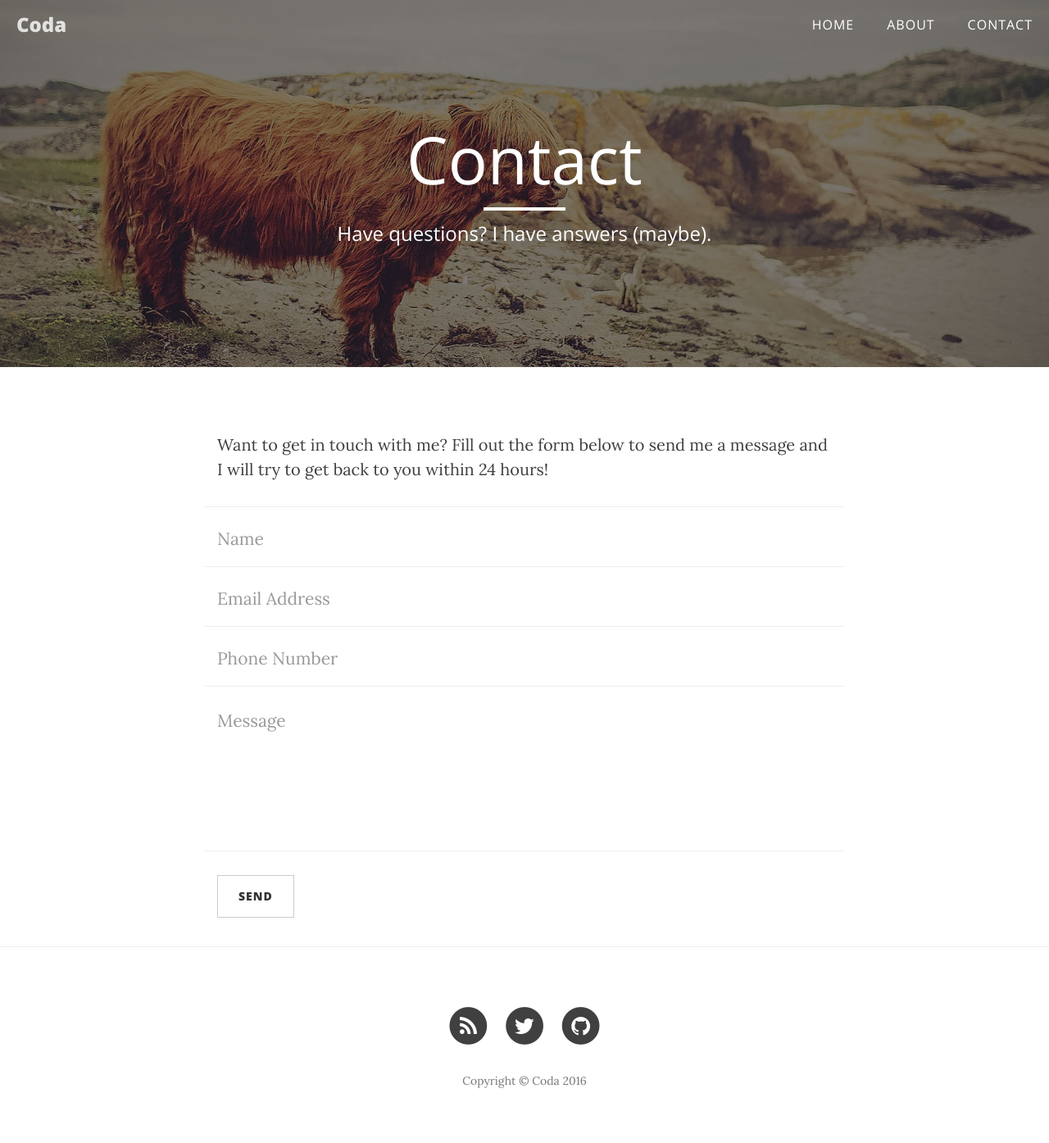
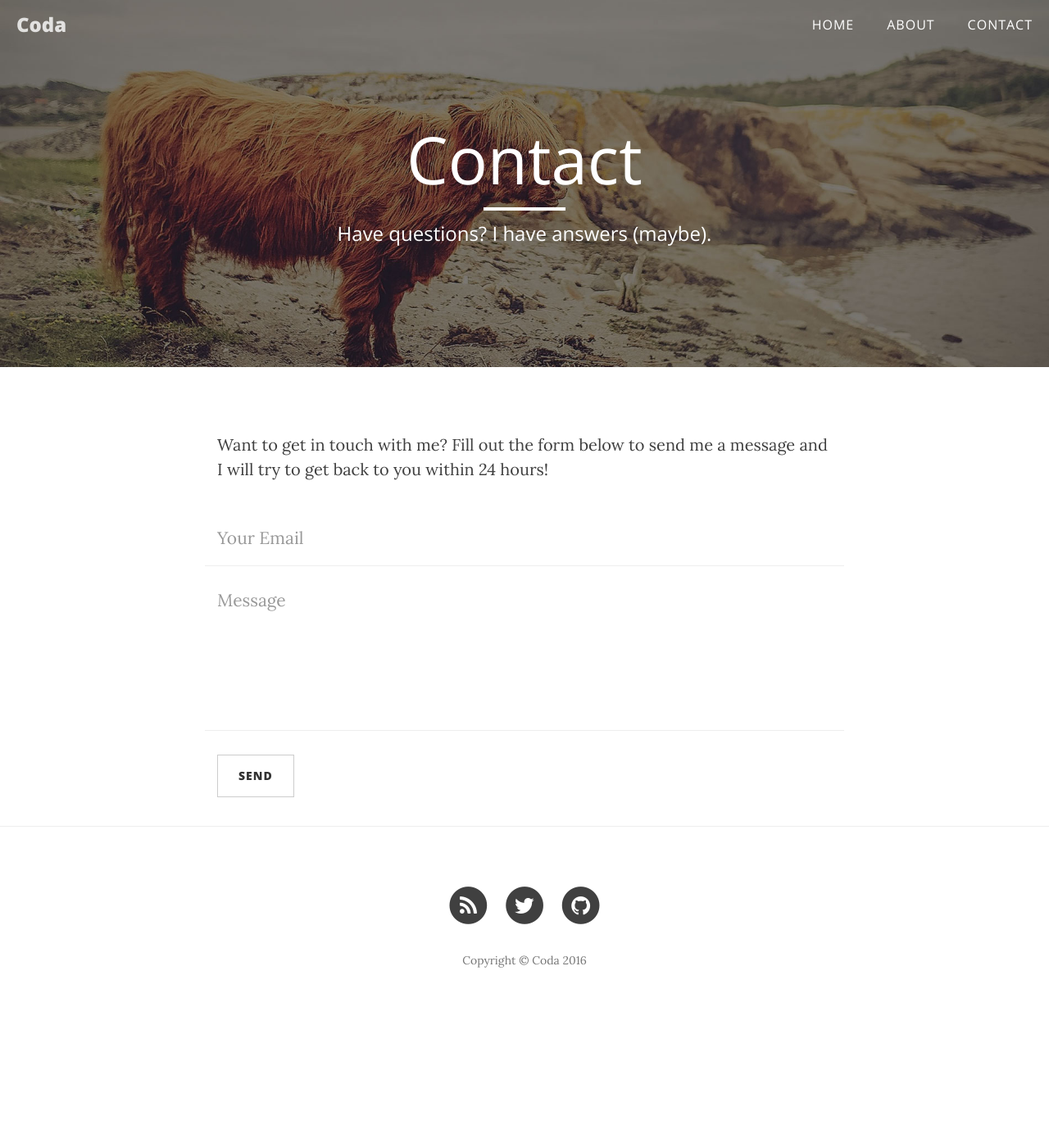
Before and after one commit to MrMonsk/Coda, a Jekyll site: the page built from contact.html, in a window 1280 px wide. Shown: the whole page at 82% size. Built offline with Jekyll 4.4.1, drawn with Linux system fonts in a browser that asks for light colours; nearby versions of some CDN libraries; after the commit the page ends 1248 px from its top, so only the background shows below that.

Commit message:
fixing email

```diff
--- a/contact.html
+++ b/contact.html
@@ -6,31 +6,17 @@ header-img: "img/contact-bg.jpg"
 ---
 
 <p>Want to get in touch with me? Fill out the form below to send me a message and I will try to get back to you within 24 hours!</p>
-<!-- Contact Form - Enter your email address on line 19 of the mail/contact_me.php file to make this form work. -->
-<!-- WARNING: Some web hosts do not allow emails to be sent through forms to common mail hosts like Gmail or Yahoo. It's recommended that you use a private domain email address! -->
-<!-- NOTE: To use the contact form, your site must be on a live web host with PHP! The form will not work locally! -->
-<form accept-charset="UTF-8" action="https://formkeep.com/f/73bcc1dd2e77" method="POST" name="sentMessage" id="contactForm" novalidate>
+
+<form accept-charset="UTF-8" id="contactForm" novalidate action="https://formkeep.com/f/73bcc1dd2e77" method="POST">
+    <input type="hidden" name="utf8" value="✓">
     <div class="row control-group">
         <div class="form-group col-xs-12 floating-label-form-group controls">
-            <label>Name</label>
-            <input type="text" class="form-control" placeholder="Name" id="name" required data-validation-required-message="Please enter your name.">
+            <label>Email Address</label>
+            <input type="email" class="form-control" placeholder="Your Email" id="email" required data-validation-required-message="Please enter your email address.">
             <p class="help-block text-danger"></p>
         </div>
     </div>
-    <div class="row control-group">
-        <div class="form-group col-xs-12 floating-label-form-group controls">
-            <label>Email Address</label>
-            <input type="email" class="form-control" placeholder="Email Address" id="email" required data-validation-required-message="Please enter your email address.">
-            <p class="help-block text-danger"></p>
-        </div>
-    </div>
-    <div class="row control-group">
-        <div class="form-group col-xs-12 floating-label-form-group controls">
-            <label>Phone Number</label>
-            <input type="tel" class="form-control" placeholder="Phone Number" id="phone" required data-validation-required-message="Please enter your phone number.">
-            <p class="help-block text-danger"></p>
-        </div>
-    </div>
+
     <div class="row control-group">
         <div class="form-group col-xs-12 floating-label-form-group controls">
             <label>Message</label>
```
